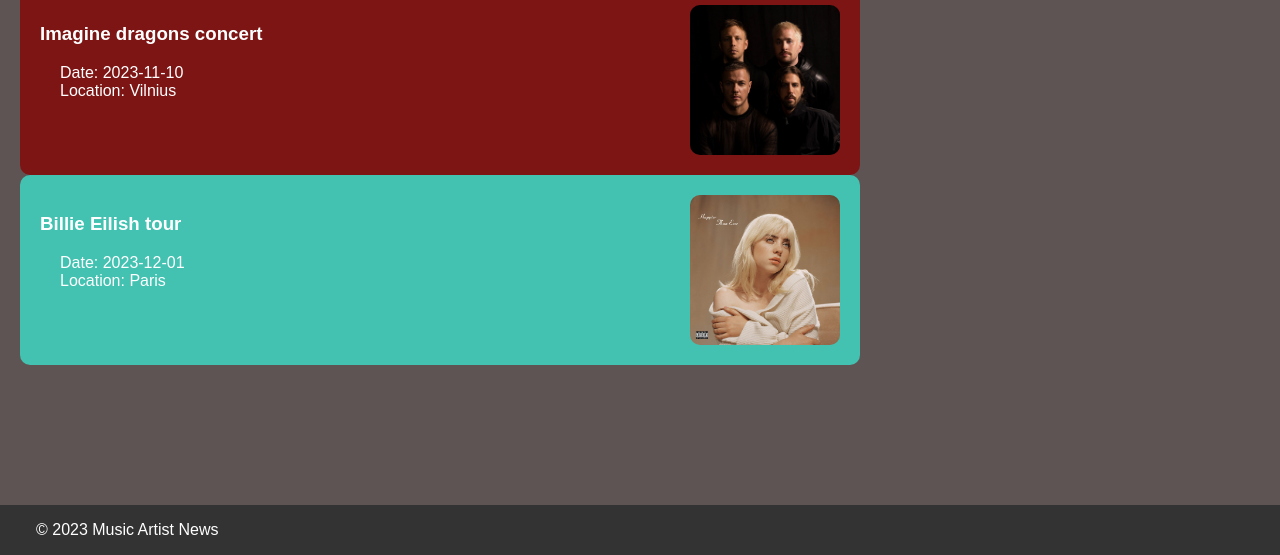
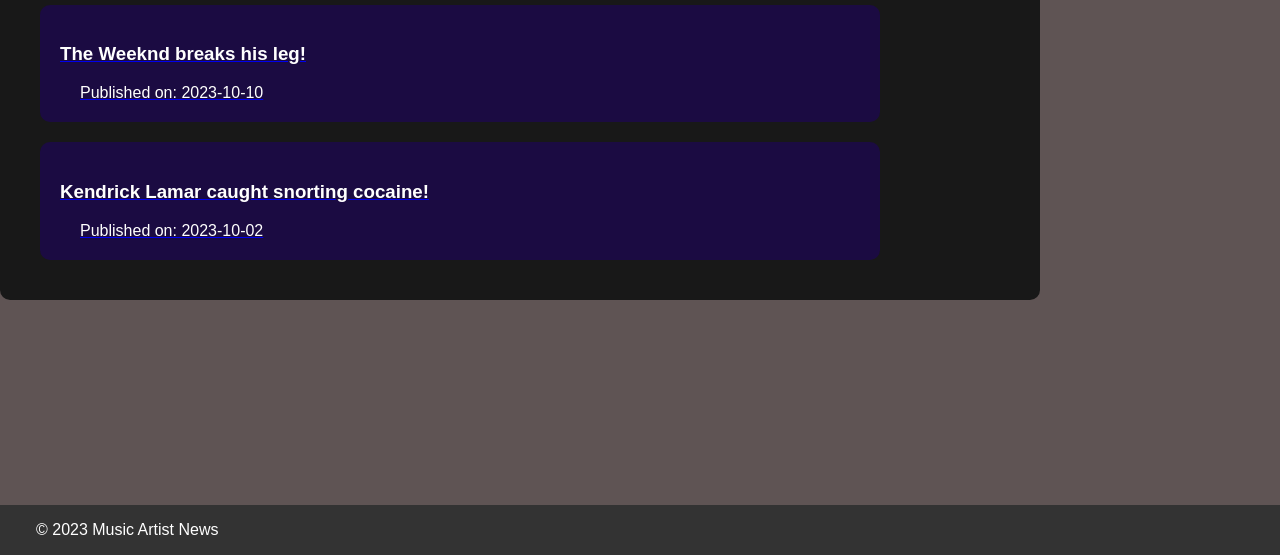
Before and after one commit to DanVens/htmlmuzika, a plain HTML site: page latest-news.html in a window 1280 px wide. Shown: the part 245-800 px from the top of the page. Drawn offline with Linux system fonts and the light colour scheme.

Commit message:
Update latest-news.html

```diff
--- a/latest-news.html
+++ b/latest-news.html
@@ -3,22 +3,10 @@
 <head>
     <meta charset="UTF-8">
     <meta name="viewport" content="width=device-width, initial-scale=1.0">
-    <title>Upcoming Events - Music Artist News</title>
+    <title>Latest News - Music Artist News</title>
     <link rel="stylesheet" href="styles.css">
-    <style>
-        img
-        {
-            width: 150px;
-            border-radius: 10px;
-            margin-left: auto;
-        }
-        #background
-        {
-            background-color: #5f5454;
-        }
-    </style>
 </head>
-<body id="background">
+<body>
     <header>
         <h1>Music Artist News</h1>
     </header>
@@ -30,24 +18,23 @@
         <a href="about-page.html">About the Page</a>
     </nav>
 
-    <section>
-        <h2>Upcoming Events</h2>
-        <article class="article article1">
-            <div>
-                <h3>Imagine dragons concert</h3>
-                <p>Date: 2023-11-10</p>
-                <p>Location: Vilnius</p>
-            </div>
-            <img src="imaginedragons.jpg">
-        </article>
-        <article class="article article2">
-            <div class="p">
-                <h3>Billie Eilish tour</h3>
-                <p>Date: 2023-12-01</p>
-                <p>Location: Paris</p>
-            </div>
-            <img src="billieeilish.jpg">
-        </article>
+    <section class = "newsbg">
+        <h2>Latest News</h2>
+        <a href="weeknd.html" class="news-link">
+            <article class="news">
+                <div>
+                    <h3>The Weeknd breaks his leg!</h3>
+                    <p>Published on: 2023-10-10</p>
+                </div>
+            </article>
+        <a href="kendrick.html" class="news-link">
+            <article class="news">
+                <div>
+                    <h3>Kendrick Lamar caught snorting cocaine!</h3>
+                    <p>Published on: 2023-10-02</p>
+                </div>
+            </article>
+        </a>
     </section>
 
     <footer>
```
